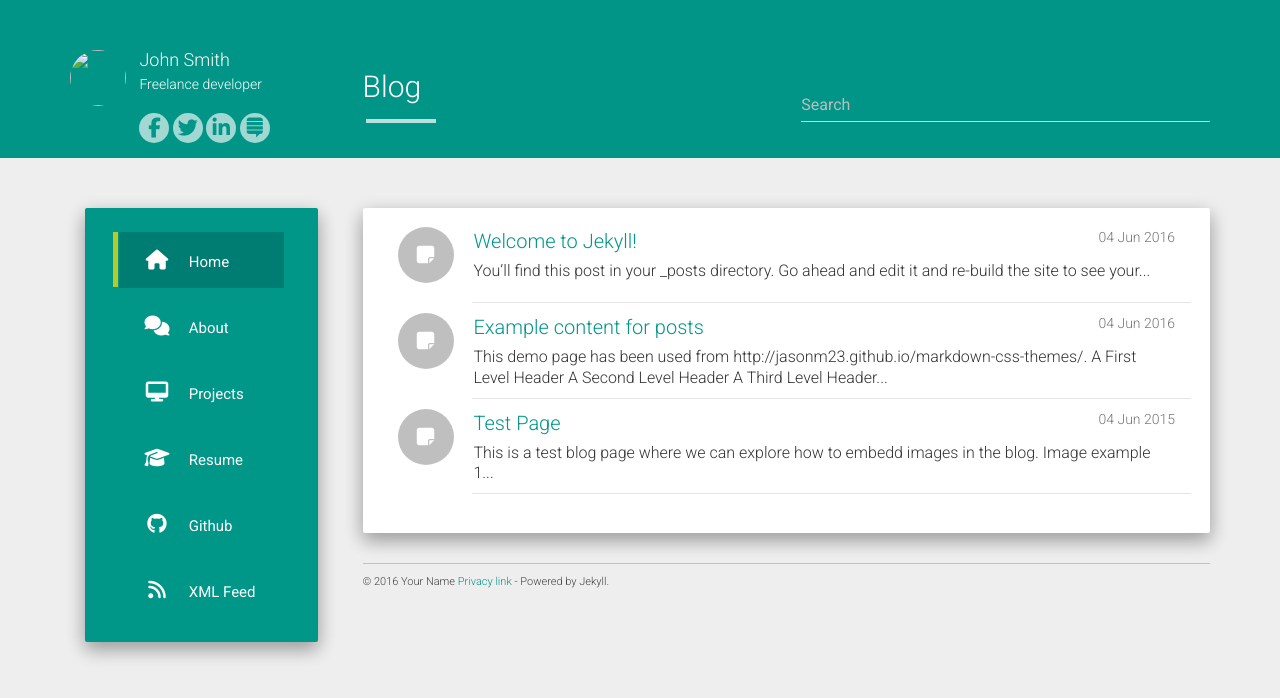
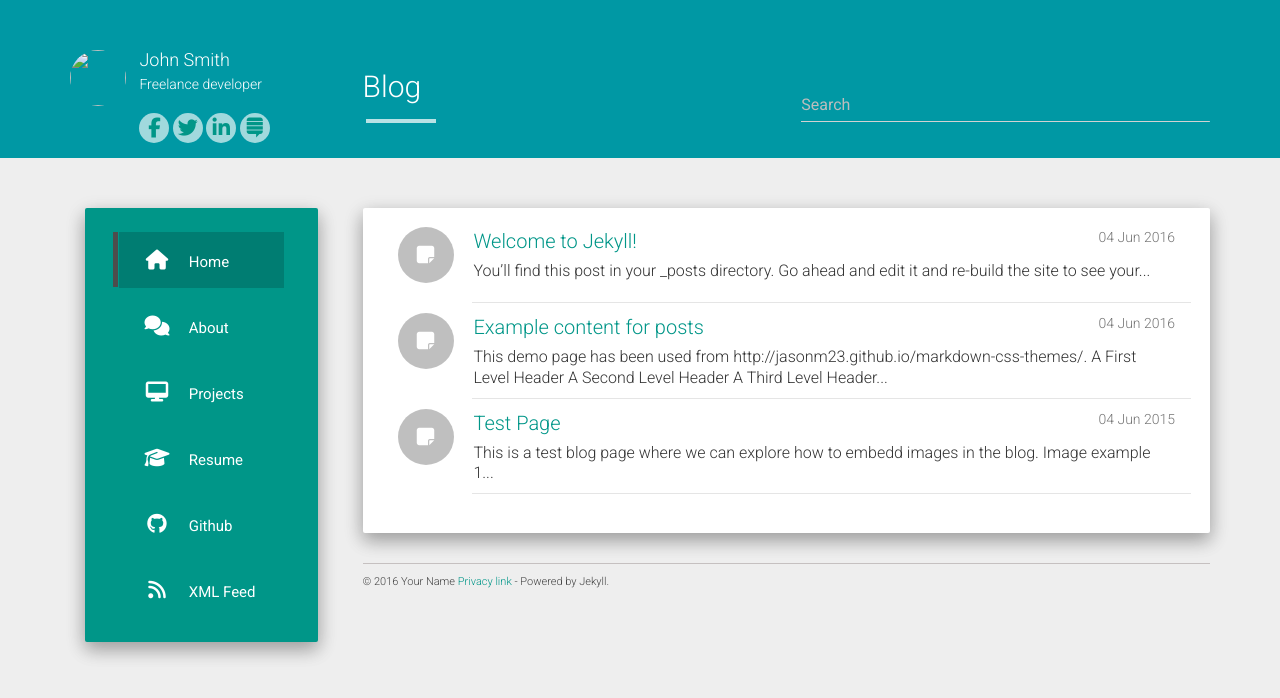
Before and after one commit to hbgit/hbgit.github.io, a Jekyll site: the page built from index.html, in a window 1280 px wide. Shown: the top 698 px of the page. Built offline with Jekyll 4.4.1, drawn with Linux system fonts in a browser that asks for light colours; nearby versions of some CDN libraries; the list of posts is cut into pages by our own code.

Commit message:
Updated color
Signed-off-by: Herbert Rocha <herberthb12@gmail.com>

```diff
--- a/static/css/main.css
+++ b/static/css/main.css
@@ -1,6 +1,6 @@
 .main.outer{padding-top: 50px;}
 .header-panel.shadow-z-2 {
-    background-color: #009587;
+    background-color: #0098a4;
     padding: 50px 0 15px 0;
     width: 100%;
 }
@@ -81,7 +81,7 @@ li.current-menu-item:before {
     position: absolute;
     left: 9px;
     vertical-align: middle;
-    background: #B8CA28;
+    background: #4d4c4c;
 }
 .menu ul li a {
     font-size: 15px;
```
Also changed, not shown: static/img/favicon.ico, static/img/old_favicon.ico (added).
